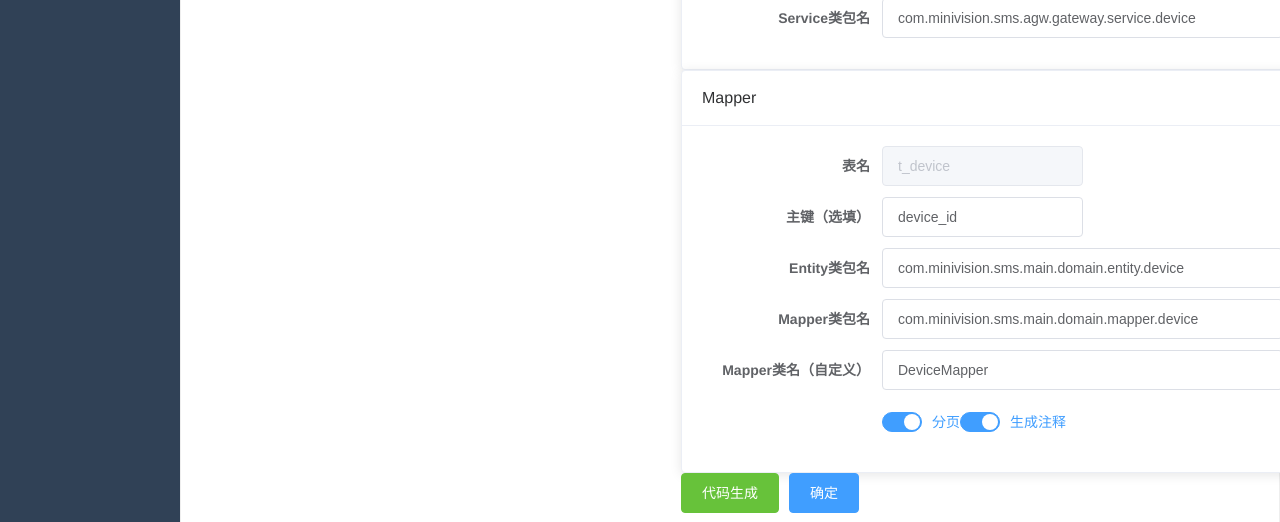
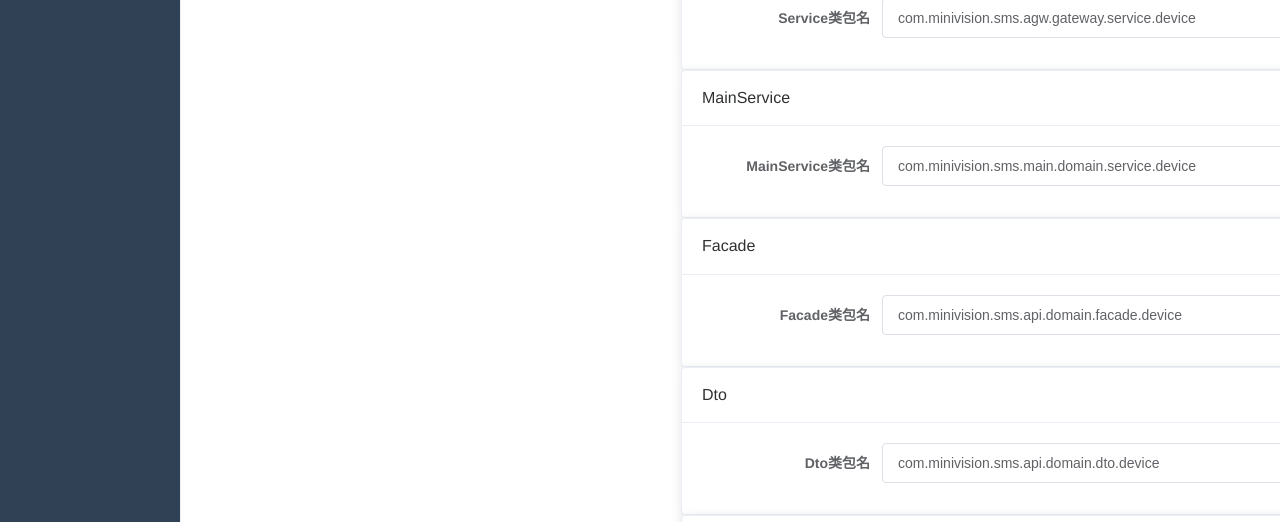
Before and after one commit to chenmi8090/reus-web, a Vue app: page /#/codeGenerate/codeGenerate in a window 1280 px wide. Shown: the part 278-800 px from the top of the page. Built offline with nearby package versions, Linux system fonts and the light colour scheme; what vue-easycm would draw is missing.

Commit message:
修改滚动条大小，新增生成dto、facade、mainService

```diff
--- a/src/views/code/index.vue
+++ b/src/views/code/index.vue
@@ -1,6 +1,6 @@
 <template>
 
-  <el-container style="height: 900px; border: 1px solid #eee">
+  <el-container style="min-height: 900px; border: 1px solid #eee;">
     <el-dialog
       :visible.sync="dialogVisible"
       :before-close="handleClose"
@@ -149,6 +149,45 @@
             <el-form-item label="Service类包名">
               <el-col :span="12">
                 <el-input v-model="form.service.packageName"/>
+              </el-col>
+            </el-form-item>
+          </el-row>
+        </el-card>
+        <el-card class="box-card">
+          <div slot="header" class="clearfix">
+            <span>MainService</span>
+            <el-button style="float: right; padding: 3px 0" type="text"/>
+          </div>
+          <el-row>
+            <el-form-item label="MainService类包名">
+              <el-col :span="12">
+                <el-input v-model="form.mainService.packageName"/>
+              </el-col>
+            </el-form-item>
+          </el-row>
+        </el-card>
+        <el-card class="box-card">
+          <div slot="header" class="clearfix">
+            <span>Facade</span>
+            <el-button style="float: right; padding: 3px 0" type="text"/>
+          </div>
+          <el-row>
+            <el-form-item label="Facade类包名">
+              <el-col :span="12">
+                <el-input v-model="form.facade.packageName"/>
+              </el-col>
+            </el-form-item>
+          </el-row>
+        </el-card>
+        <el-card class="box-card">
+          <div slot="header" class="clearfix">
+            <span>Dto</span>
+            <el-button style="float: right; padding: 3px 0" type="text"/>
+          </div>
+          <el-row>
+            <el-form-item label="Dto类包名">
+              <el-col :span="12">
+                <el-input v-model="form.dto.packageName"/>
               </el-col>
             </el-form-item>
           </el-row>
@@ -315,6 +354,18 @@ export default {
           path: 'src/main/java',
           isGenerate: true
         },
+        facade: {
+          name: 'DeviceFacade',
+          packageName: 'com.minivision.sms.api.domain.facade.device',
+          path: 'src/main/java',
+          isGenerate: true
+        },
+        mainService: {
+          name: 'DeviceService',
+          packageName: 'com.minivision.sms.main.domain.service.device',
+          path: 'src/main/java',
+          isGenerate: true
+        },
         name: '',
         region: '',
         date1: '',
@@ -478,6 +529,18 @@ export default {
           packageName: this.form.mapper.packageName,
           path: this.form.mapper.path,
           isGenerate: this.form.mapper.isGenerate
+        },
+        facade: {
+          name: this.form.facade.name,
+          packageName: this.form.facade.packageName,
+          path: this.form.facade.path,
+          isGenerate: this.form.facade.isGenerate
+        },
+        mainService: {
+          name: this.form.mainService.name,
+          packageName: this.form.mainService.packageName,
+          path: this.form.mainService.path,
+          isGenerate: this.form.mainService.isGenerate
         }
       }
       console.log(this.connectionForm.hostName)
```
